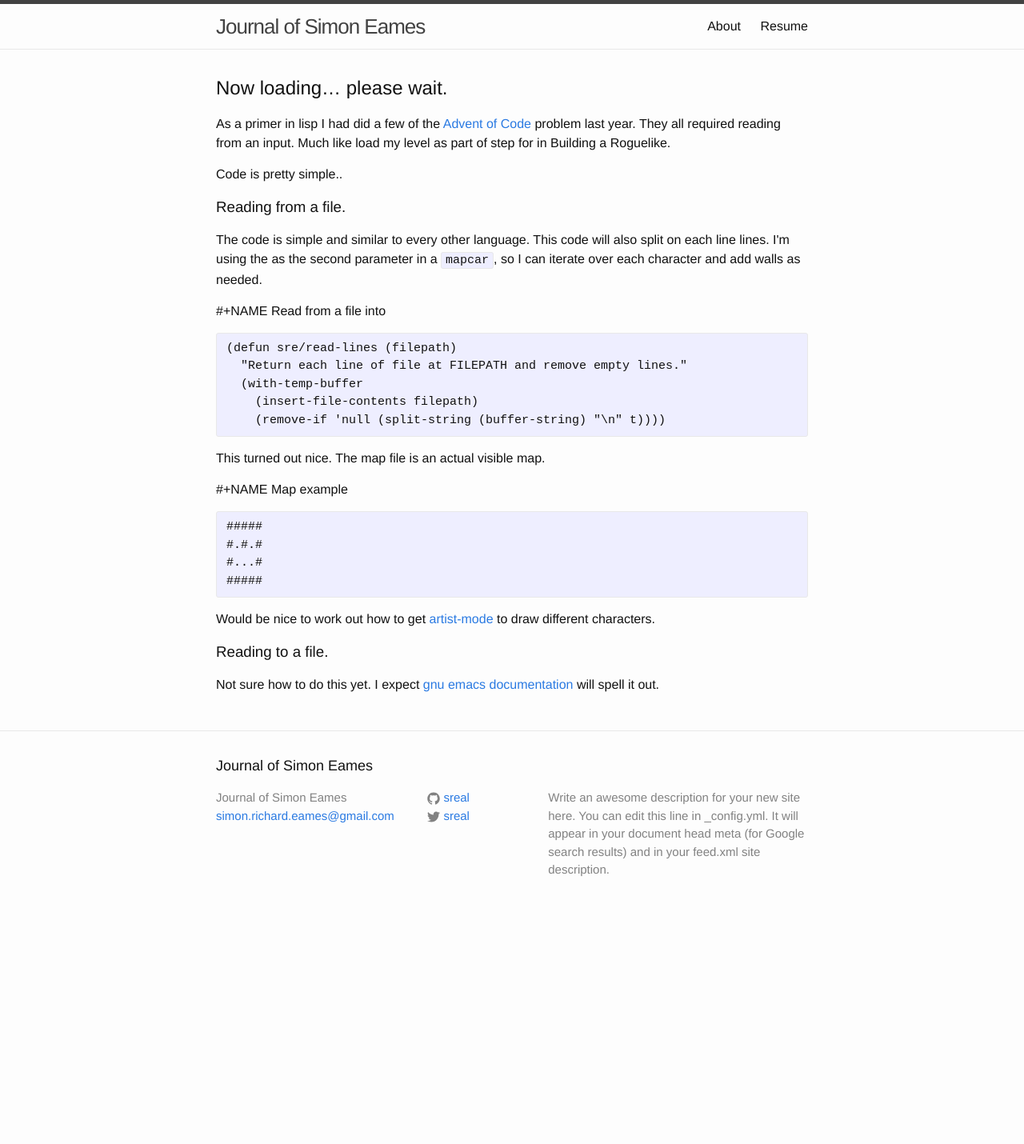
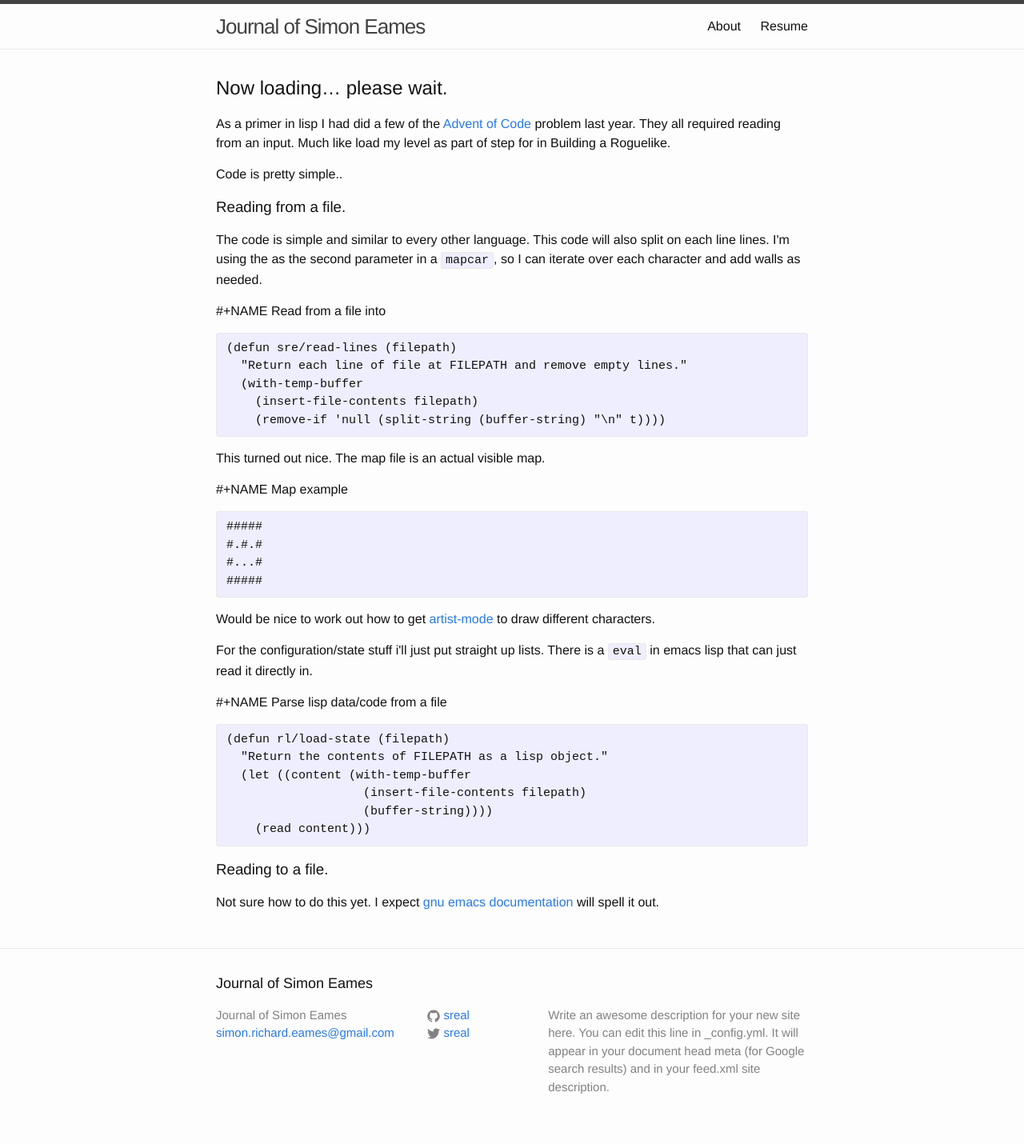
Before and after one commit to sreal/jekyll, a Jekyll site: the page built from _posts/2016-01-13-saving-loading-in-lisp.html, in a window 1280 px wide. Shown: the whole page at 80% size. Built offline with Jekyll 4.4.1, drawn with Linux system fonts in a browser that asks for light colours; before the commit the page ends 1159 px from its top, so only the background shows below that.

Commit message:
Update jekyl site

```diff
--- a/_posts/2016-01-13-saving-loading-in-lisp.html
+++ b/_posts/2016-01-13-saving-loading-in-lisp.html
@@ -37,10 +37,10 @@ I'm using the as the second parameter in a <code>mapcar</code>, so I can iterate
 </pre>
 </div>
 
+
 <p>
 This turned out nice. The map file is an actual visible map.
 </p>
-
 
 <p>
 #+NAME Map example
@@ -57,9 +57,27 @@ This turned out nice. The map file is an actual visible map.
 <p>
 Would be nice to work out how to get <a href="http://www.emacswiki.org/emacs/ArtistMode">artist-mode</a> to draw different characters.
 </p>
+
+
+<p>
+For the configuration/state stuff i'll just put straight up lists. There is a <code>eval</code> in emacs lisp that can just read it directly in.
+</p>
+
+<p>
+#+NAME Parse lisp data/code from a file
+</p>
+<div class="org-src-container">
+
+<pre class="src src-emacs-lisp">(defun rl/load-state (filepath)
+  "Return the contents of FILEPATH as a lisp object."
+  (let ((content (with-temp-buffer
+		   (insert-file-contents filepath)
+		   (buffer-string))))
+    (read content)))
+</pre>
 </div>
 </div>
-
+</div>
 
 
 <div id="outline-container-sec-1-2" class="outline-3">
```
